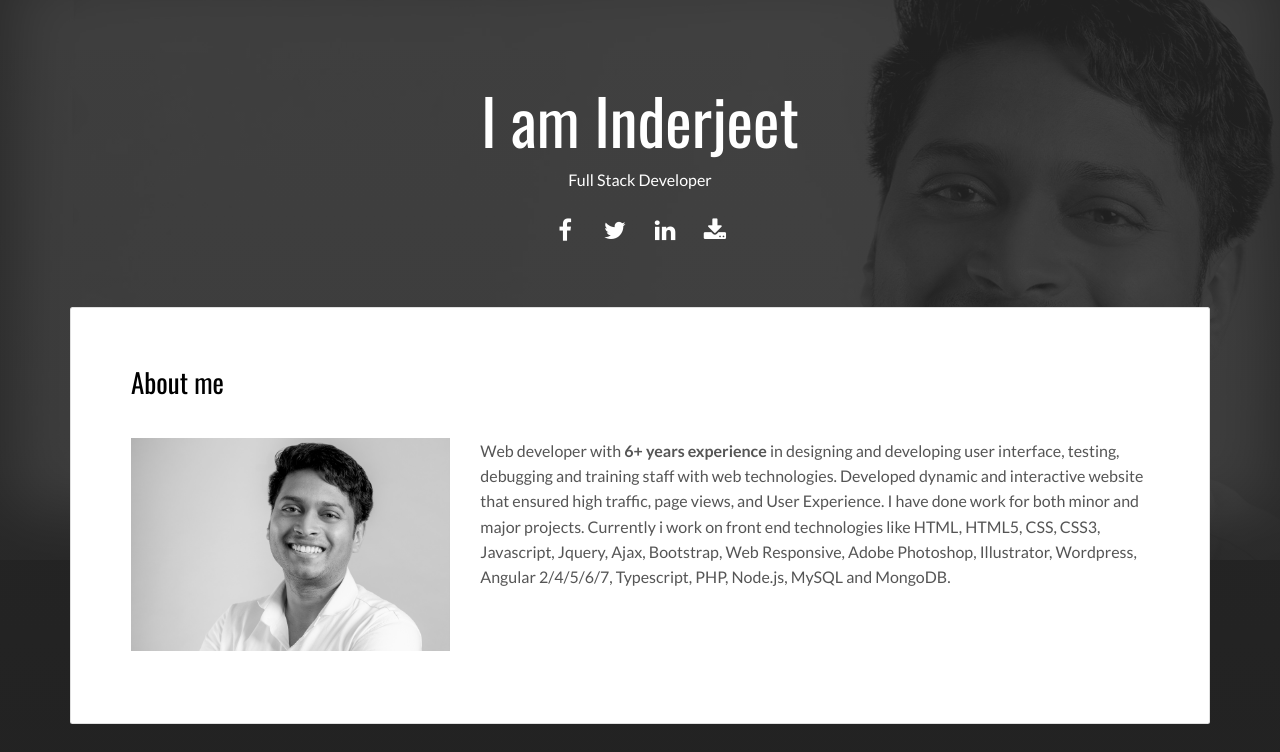
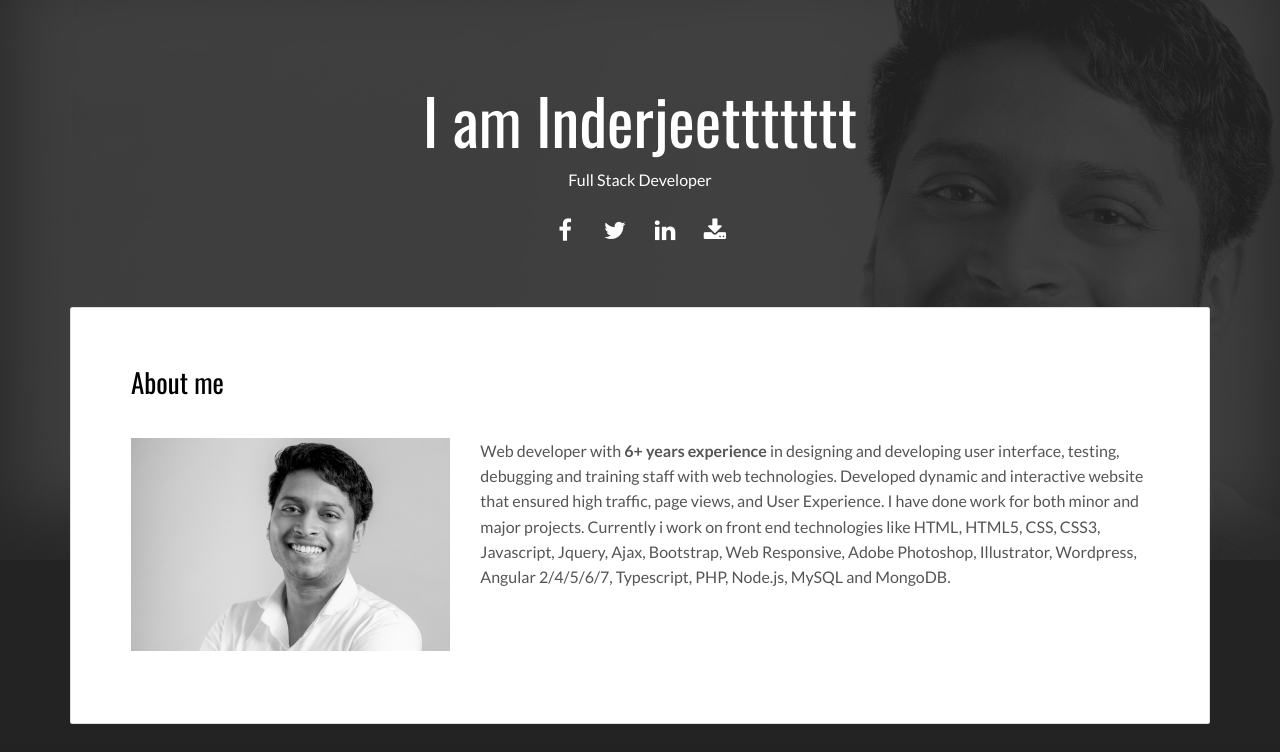
Before and after one commit to inderjeetweb/portfolio-react, a React (Create React App) app: page / in a window 1280 px wide. Shown: the top 752 px of the page. Built offline with nearby package versions, Linux system fonts and the light colour scheme.

Commit message:
test push

```diff
--- a/src/CV/Profile.js
+++ b/src/CV/Profile.js
@@ -7,7 +7,7 @@ const Profile = () => {
   <main className="content-wrapper">
     <header className="white-text-container section-container">
       <div className="text-center">
-        <h1>I am Inderjeet</h1>
+        <h1>I am Inderjeettttttt</h1>
         <p>Full Stack Developer</p>
         <p>
           <a className="fa-icon fa-icon-2x" target="_blank" href="https://www.facebook.com/inderjeetweb" title="Facebook">
```
